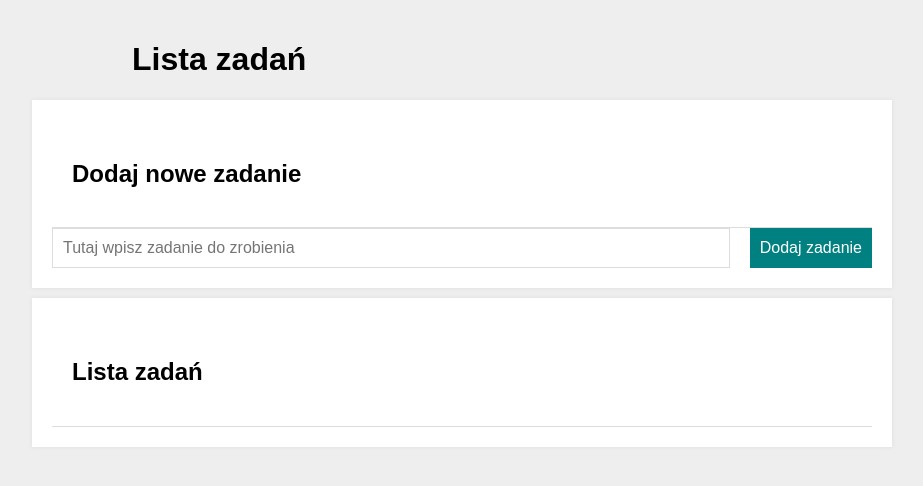
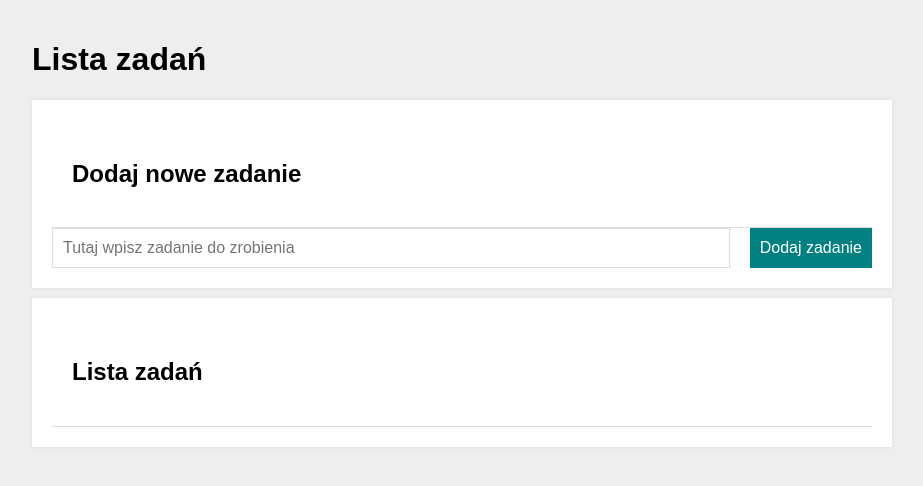
Before and after one commit to PrzemekBiernat1998/todo-list-react, a React (Create React App) app: page / in a window 1280 px wide. Shown: the top 486 px of the page, without its empty margins (178-1101 px from the left). Built offline with nearby package versions, Linux system fonts and the light colour scheme.

Commit message:
style updated

```diff
--- a/src/common/Header/styled.js
+++ b/src/common/Header/styled.js
@@ -1,5 +1,5 @@
 import styled from "styled-components";
 
 export const MainHeader = styled.header`
-    margin-left: 100px
+    margin-left: 0px
 `;
```
